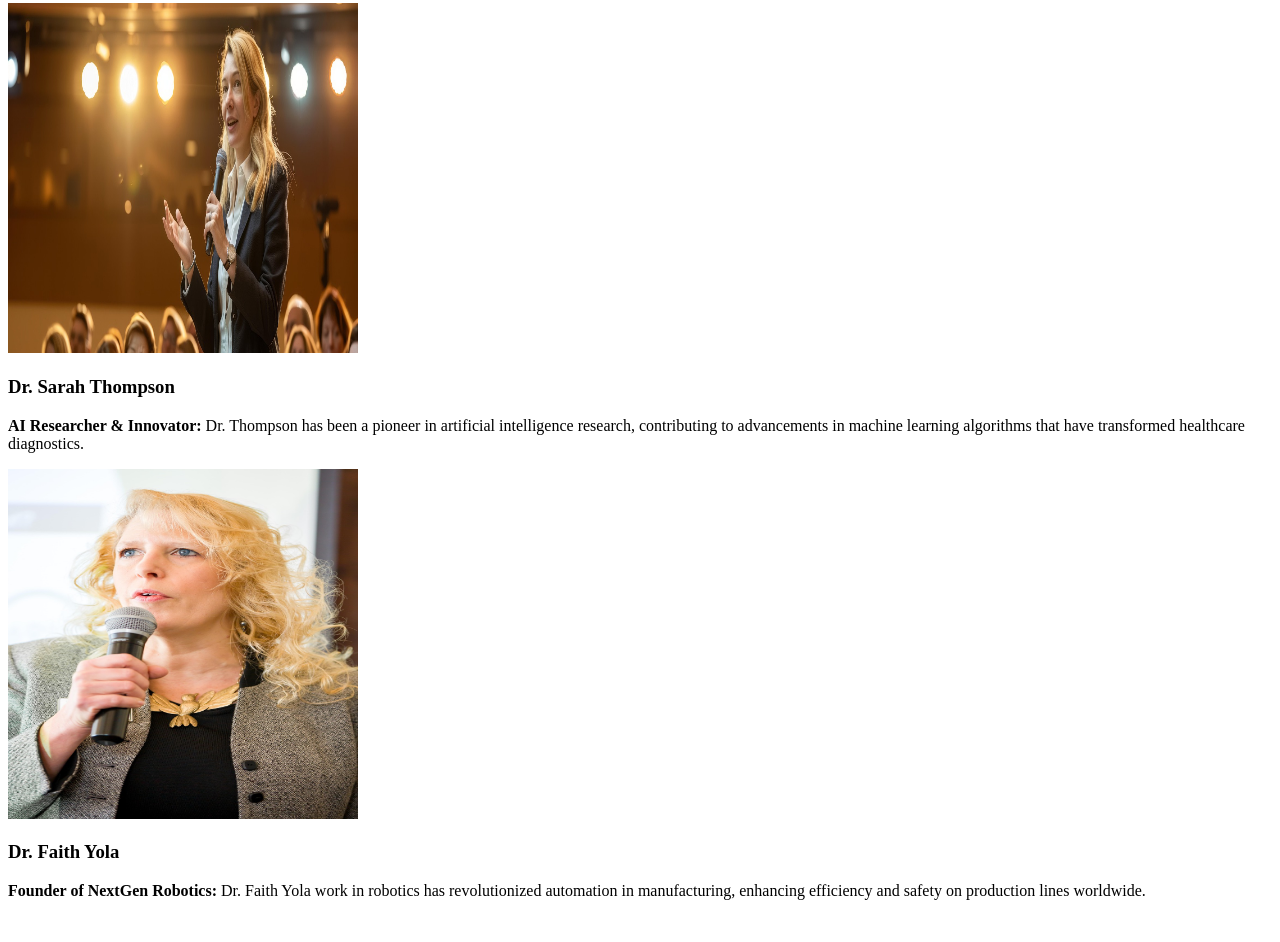
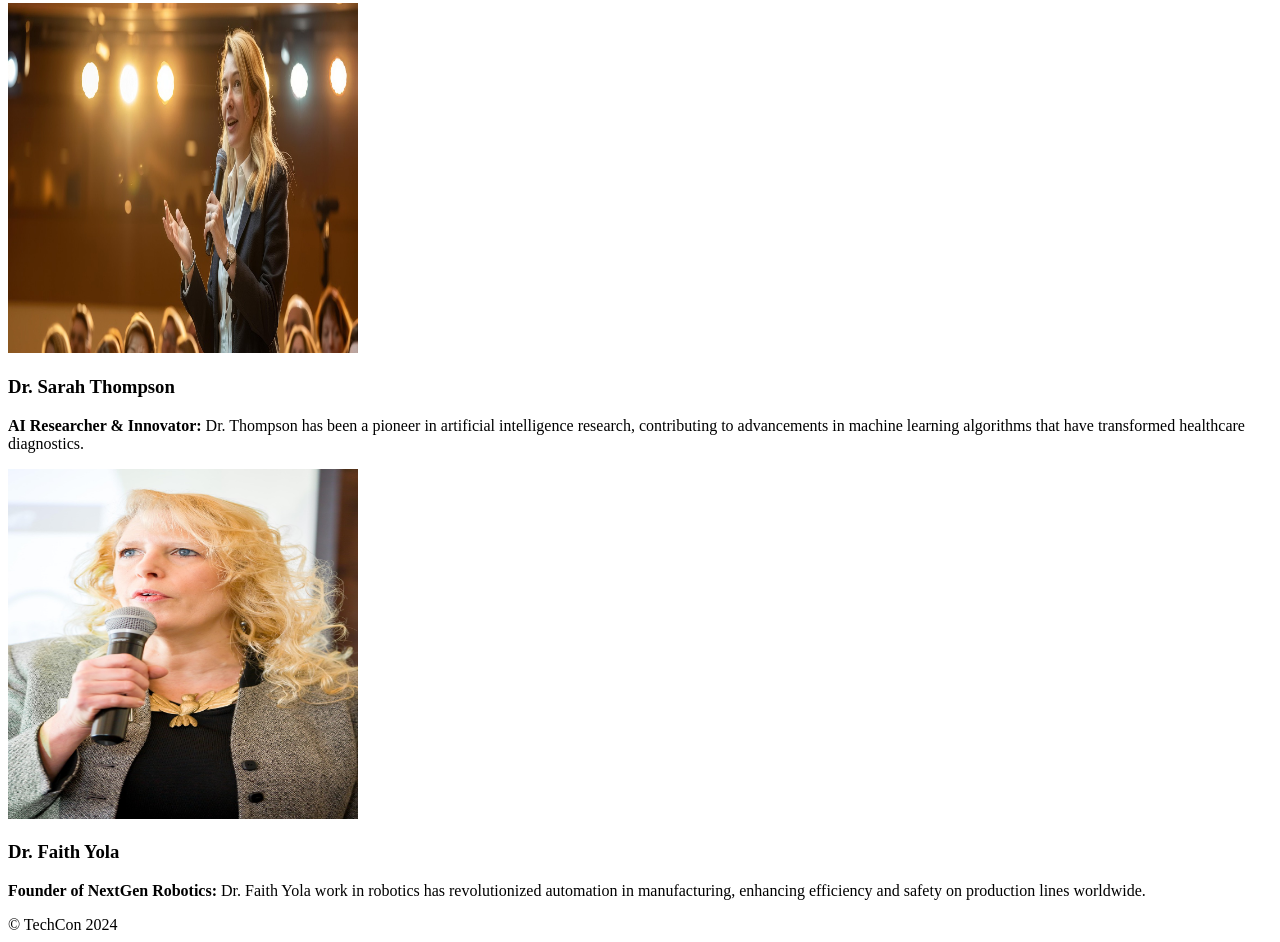
Before and after one commit to alx-software-engineer/TechCon_HTML, a plain HTML site: page techcon_website/about.html in a window 1280 px wide. Shown: the part 809-1751 px from the top of the page. Before the commit the page ends 1725 px from the top, so only its background shows below. Drawn offline with Linux system fonts and the light colour scheme.

```diff
--- a/techcon_website/about.html
+++ b/techcon_website/about.html
@@ -61,8 +61,10 @@
                 Dr. Faith Yola work in robotics has revolutionized automation in manufacturing, enhancing efficiency and safety on production lines worldwide.
             </p>
         </article>
+    </main>
 
-
-    </main>
+    <footer>
+        &copy; TechCon 2024
+    </footer>
 </body>
 </html>
```
